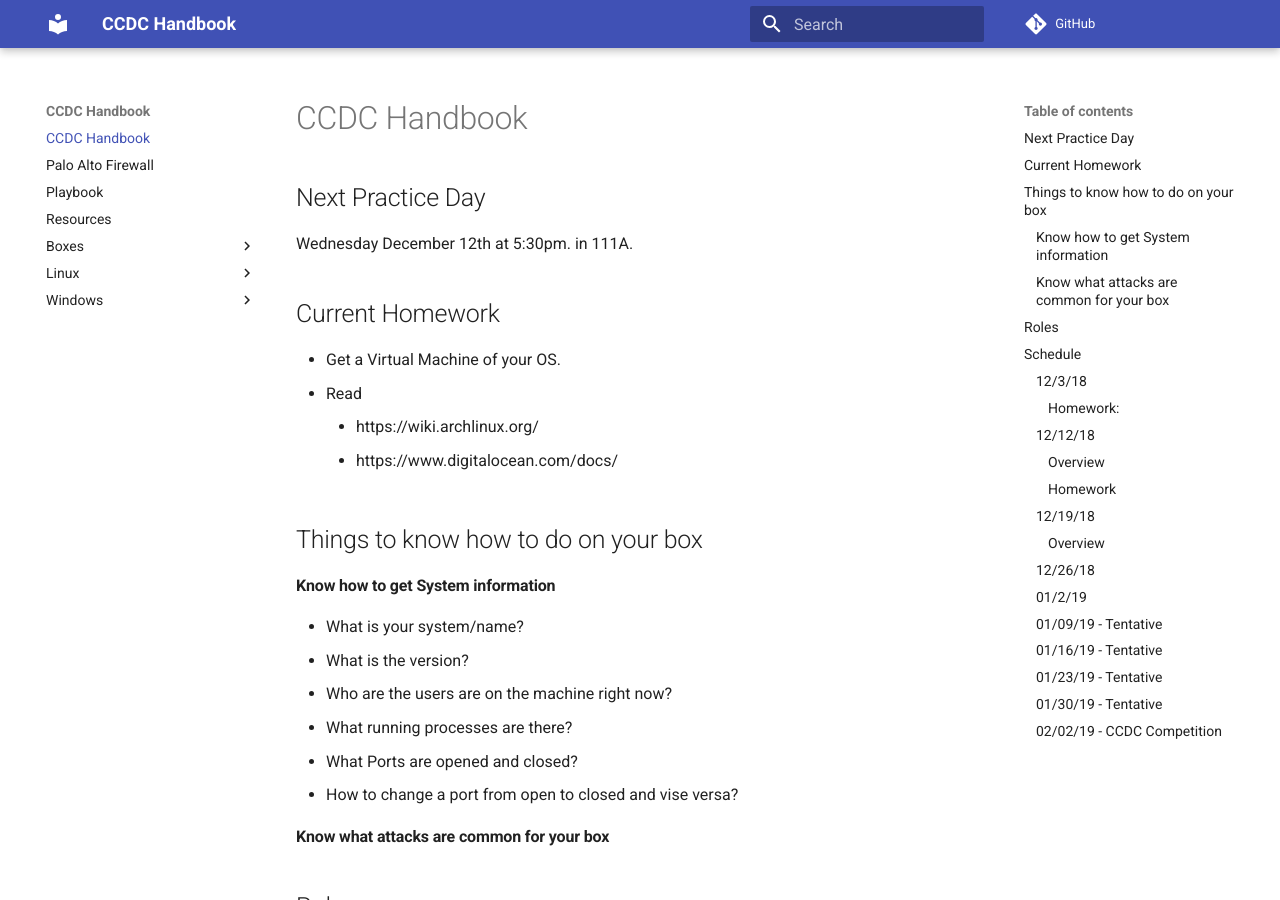
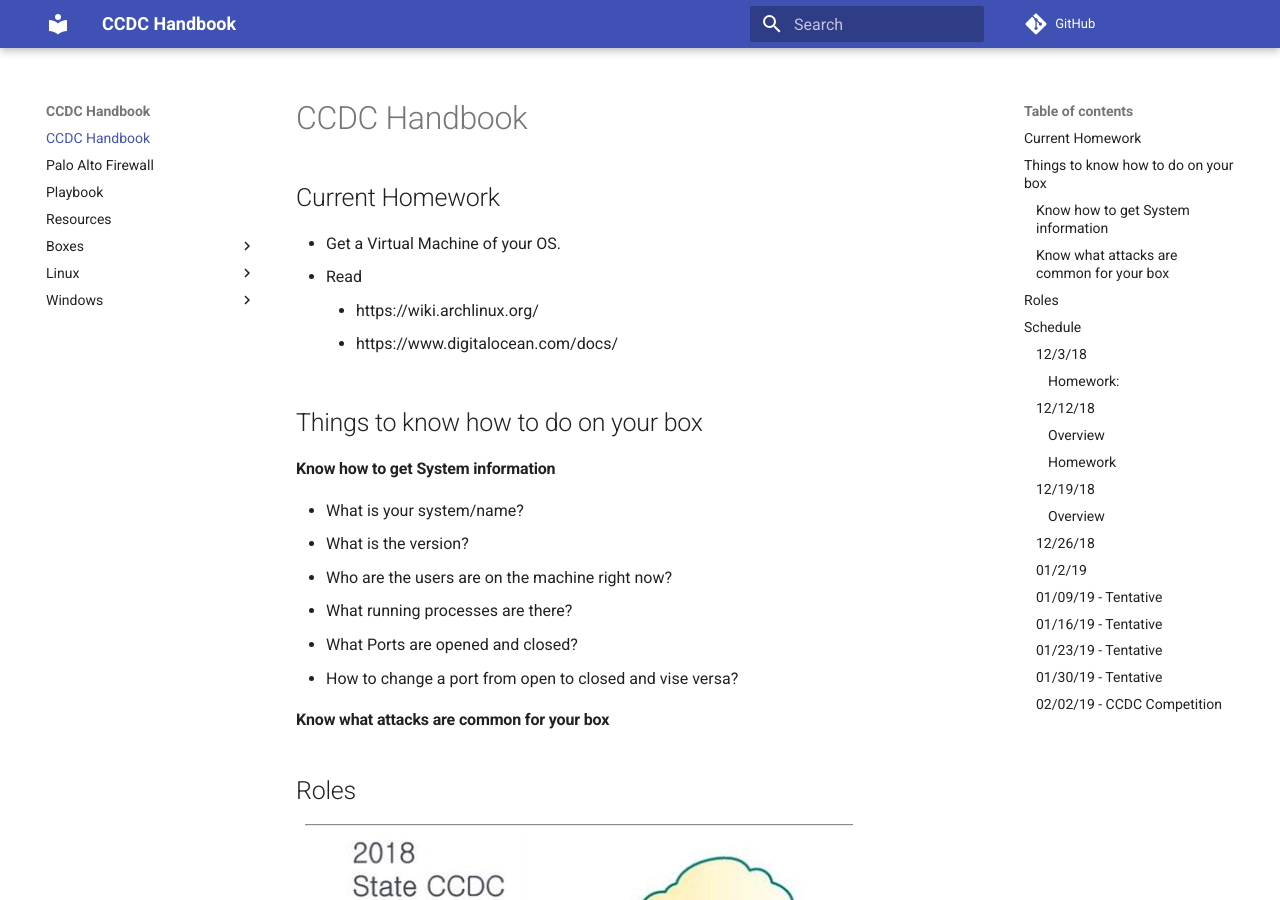
Before and after one commit to ius-csg/ccdc-handbook, an MkDocs documentation site: the page built from docs/index.md, in a window 1280 px wide and 900 px high. Built offline with MkDocs 1.6.1 and Material for MkDocs 9.7.7, drawn with Linux system fonts in a browser that asks for light colours; comment, search, counter and statistics services are not loaded.

Commit message:
Update index.md

```diff
--- a/docs/index.md
+++ b/docs/index.md
@@ -1,8 +1,4 @@
 # CCDC Handbook
-
-## Next Practice Day
-
-Wednesday December 12th at 5:30pm. in 111A.
 
 ## Current Homework
 
```
